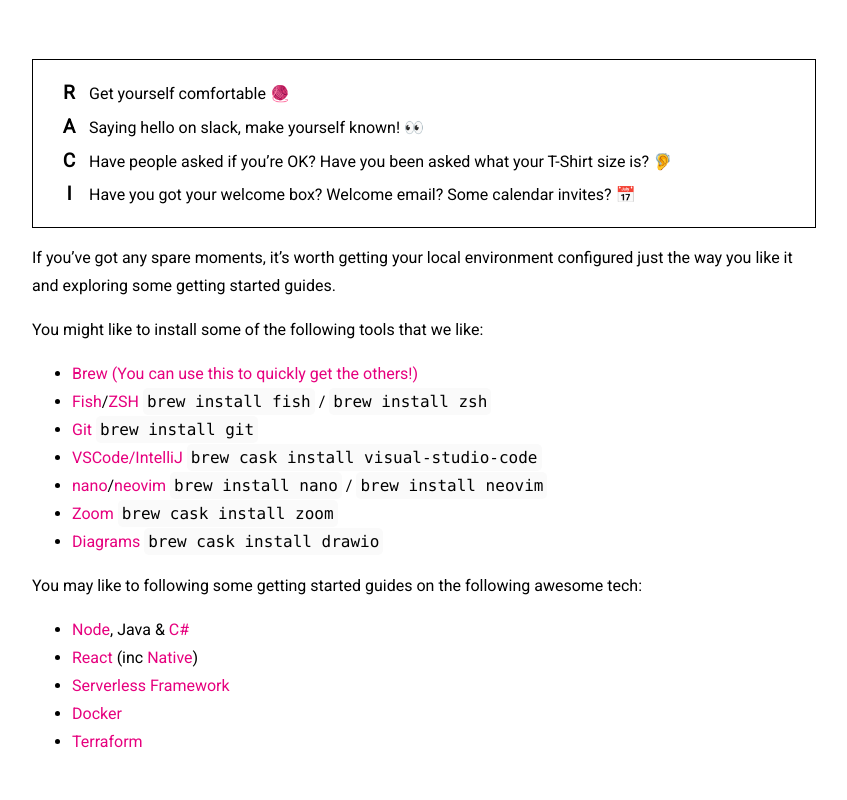
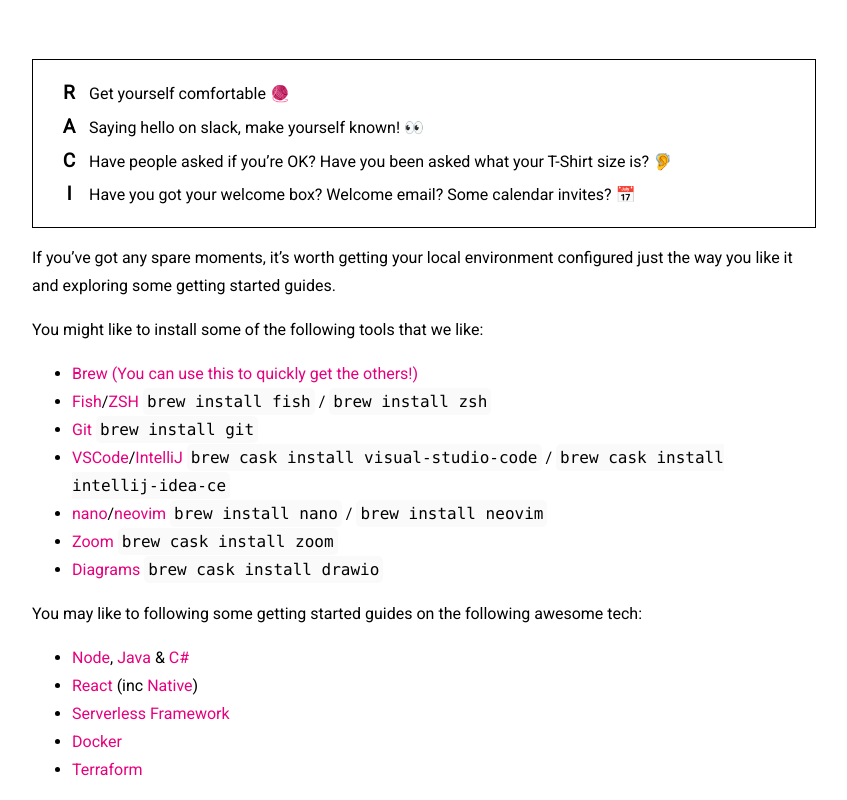
Before and after one commit to worthinternetsystems/new-starter, a Next.js app: page /launch/ignition in a window 1280 px wide. Shown: the part 1307-2107 px from the top of the page, without its empty margins (216-1063 px from the left). Before the commit the page ends 2079 px from the top, so only its background shows below. Built offline with nearby package versions, Linux system fonts and the light colour scheme; a web font is replaced by a local one.

Commit message:
Added missing links to ignition page
Signed-off-by: domhall <dhall@worth.systems>

```diff
--- a/pages/launch/ignition.js
+++ b/pages/launch/ignition.js
@@ -168,9 +168,15 @@
             <code>brew install git</code>
           </li>
           <li>
-            <a href="https://code.visualstudio.com/">VSCode/IntelliJ</a>
+            <a href="https://code.visualstudio.com/">VSCode</a>
+            /
+            <a href="https://www.jetbrains.com/idea/">IntelliJ</a>
             {' '}
             <code>brew cask install visual-studio-code</code>
+            {' '}
+            /
+            {' '}
+            <code>brew cask install intellij-idea-ce</code>
           </li>
           <li>
             <a href="https://www.nano-editor.org/">nano</a>
@@ -202,7 +208,7 @@
         <ul>
           <li>
             <a href="https://nodejs.org/en/">Node</a>
-            , Java &
+            , <a href="https://docs.oracle.com/en/java/">Java</a> &
             {' '}
             <a href="https://docs.microsoft.com/en-us/dotnet/csharp/">C#</a>
           </li>
```
